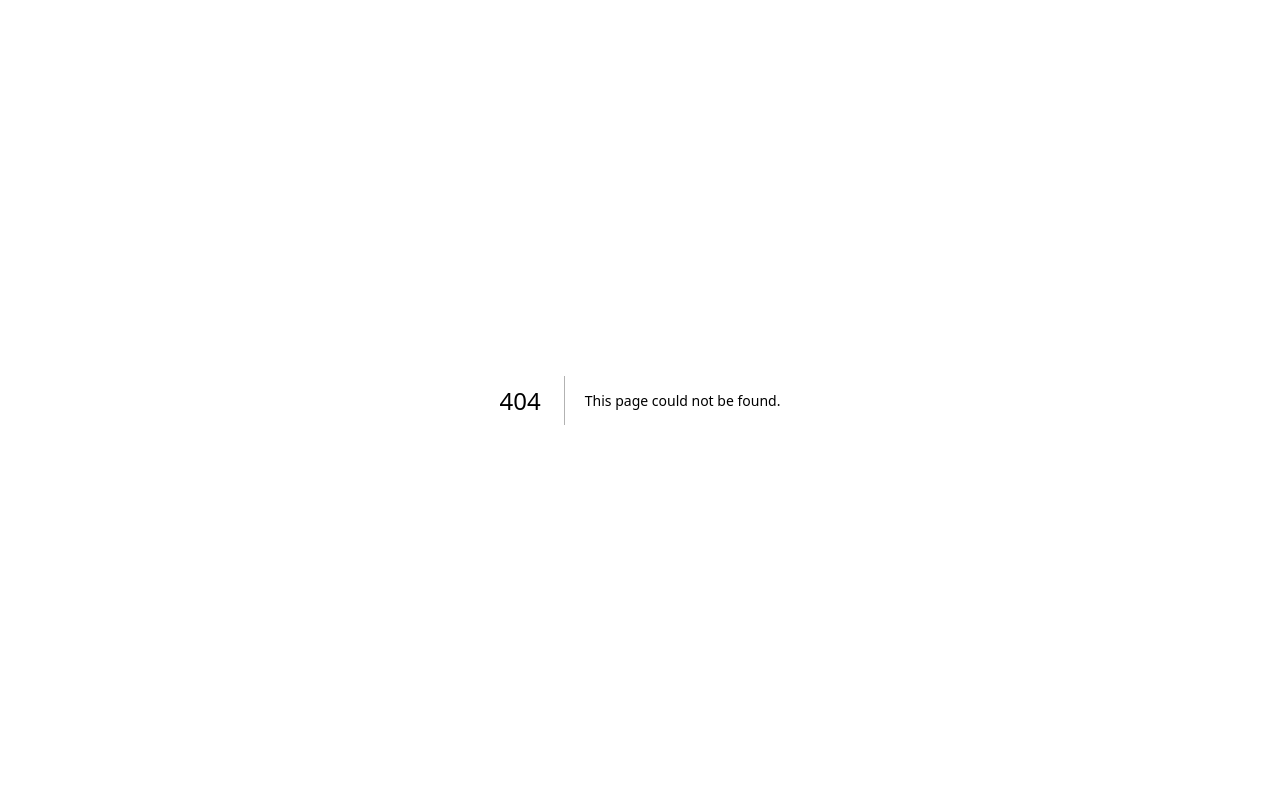
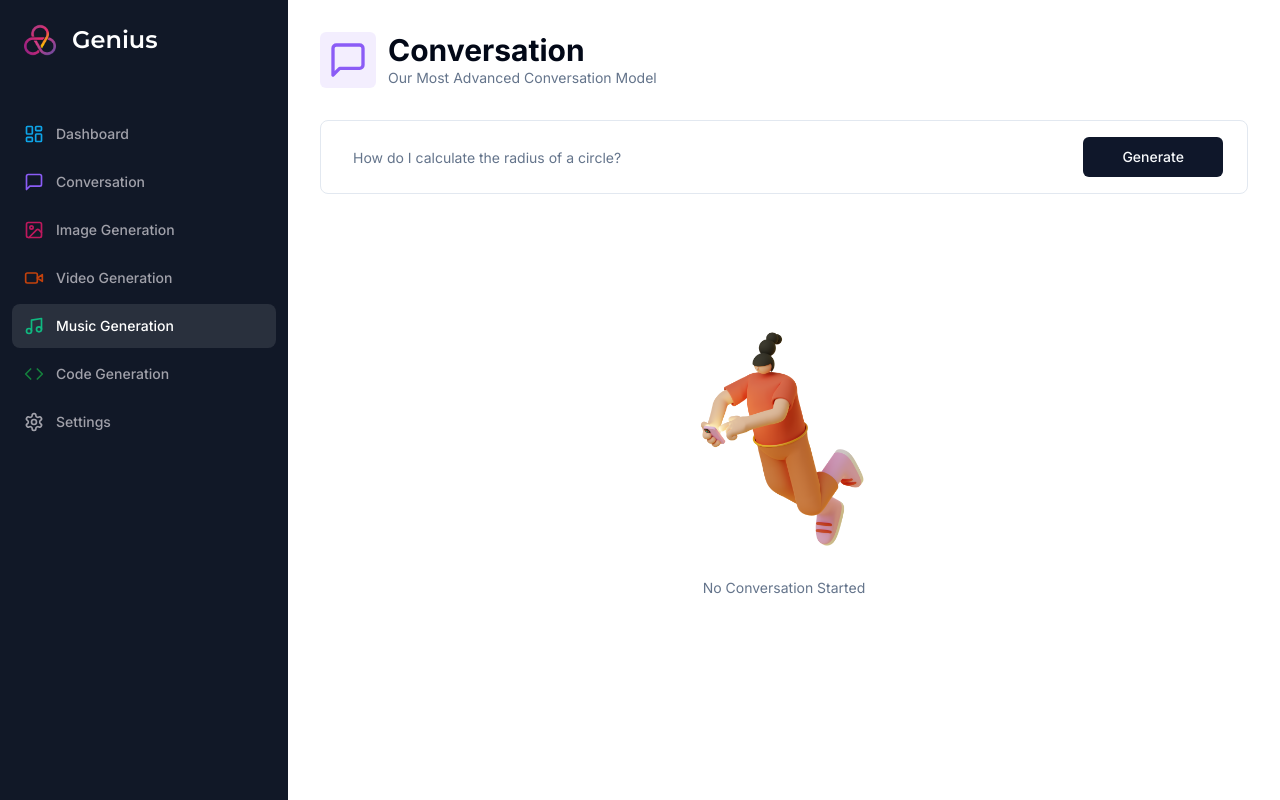
Before and after one commit to nayak-nirmalya/ai-saas, a Next.js app: page /music in a window 1280 px wide. Before the commit this address had no page. Built offline with nearby package versions, Linux system fonts and the light colour scheme.

Commit message:
new page: MusicPage

```diff
--- /dev/null
+++ b/app/(dashboard)/(routes)/music/constants.ts
@@ -0,0 +1,7 @@
+import * as z from "zod";
+
+export const formSchema = z.object({
+  prompt: z.string().min(1, {
+    message: "Prompt is required"
+  })
+});
--- /dev/null
+++ b/app/(dashboard)/(routes)/music/page.tsx
@@ -0,0 +1,129 @@
+"use client";
+
+import React, { useState } from "react";
+import { MessageSquare } from "lucide-react";
+import { useForm } from "react-hook-form";
+import * as z from "zod";
+import { zodResolver } from "@hookform/resolvers/zod";
+import axios from "axios";
+import { useRouter } from "next/navigation";
+import { ChatCompletionRequestMessage } from "openai";
+
+import Heading from "@/components/heading";
+import { Form, FormControl, FormField, FormItem } from "@/components/ui/form";
+import { Input } from "@/components/ui/input";
+import { Button } from "@/components/ui/button";
+import { Empty } from "@/components/empty";
+import { Loader } from "@/components/loader";
+import { UserAvatar } from "@/components/user-avatar";
+import { BotAvatar } from "@/components/bot-avatar";
+
+import { formSchema } from "./constants";
+import { cn } from "@/lib/utils";
+
+export default function MusicPage() {
+  const router = useRouter();
+  const [messages, setMessages] = useState<ChatCompletionRequestMessage[]>([]);
+
+  const form = useForm<z.infer<typeof formSchema>>({
+    resolver: zodResolver(formSchema),
+    defaultValues: {
+      prompt: ""
+    }
+  });
+
+  const isLoading = form.formState.isSubmitting;
+
+  const onSubmit = async (values: z.infer<typeof formSchema>) => {
+    try {
+      const userMessage: ChatCompletionRequestMessage = {
+        role: "user",
+        content: values.prompt
+      };
+      const newMessages = [...messages, userMessage];
+
+      const response = await axios.post("/api/conversation", {
+        messages: newMessages
+      });
+
+      setMessages((current) => [...current, userMessage, response.data]);
+
+      form.reset();
+    } catch (error: any) {
+      // TODO: Open Pro Modal
+      console.error(error);
+    } finally {
+      router.refresh();
+    }
+  };
+
+  return (
+    <div>
+      <Heading
+        title="Conversation"
+        description="Our Most Advanced Conversation Model"
+        icon={MessageSquare}
+        iconColor="text-violet-500"
+        bgColor="bg-violet-500/10"
+      />
+      <div className="px-4 lg:px-8">
+        <div>
+          <Form {...form}>
+            <form
+              onSubmit={form.handleSubmit(onSubmit)}
+              className="rounded-lg border w-full p-4 px-3 md:px-6 focus-within:shadow-sm grid grid-cols-12 gap-2"
+            >
+              <FormField
+                name="prompt"
+                render={({ field }) => (
+                  <FormItem className="col-span-12 lg:col-span-10">
+                    <FormControl className="m-0 p-0">
+                      <Input
+                        disabled={isLoading}
+                        placeholder="How do I calculate the radius of a circle?"
+                        className="pl-2 border-0 outline-none focus-visible:ring-0 focus-visible: ring-transparent"
+                        {...field}
+                      />
+                    </FormControl>
+                  </FormItem>
+                )}
+              />
+              <Button
+                disabled={isLoading}
+                className="col-span-12 lg:col-span-2 w-full"
+              >
+                Generate
+              </Button>
+            </form>
+          </Form>
+        </div>
+        <div className="space-y-4 mt-4">
+          {isLoading && (
+            <div className="p-8 rounded-lg w-full flex items-center justify-center bg-muted">
+              <Loader />
+            </div>
+          )}
+          {messages.length === 0 && !isLoading && (
+            <Empty label="No Conversation Started" />
+          )}
+          <div className="flex flex-col-reverse gap-y-4">
+            {messages.map((message) => (
+              <div
+                key={message.content}
+                className={cn(
+                  "p-8 w-full flex items-start gap-x-8 rounded-lg",
+                  message.role === "user"
+                    ? "bg-white border border-black/10"
+                    : "bg-muted"
+                )}
+              >
+                {message.role === "user" ? <UserAvatar /> : <BotAvatar />}
+                <p className="text-sm">{message.content}</p>
+              </div>
+            ))}
+          </div>
+        </div>
+      </div>
+    </div>
+  );
+}
```
